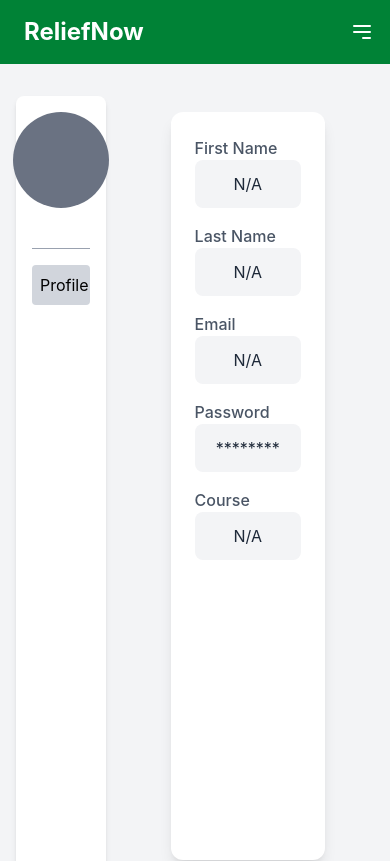
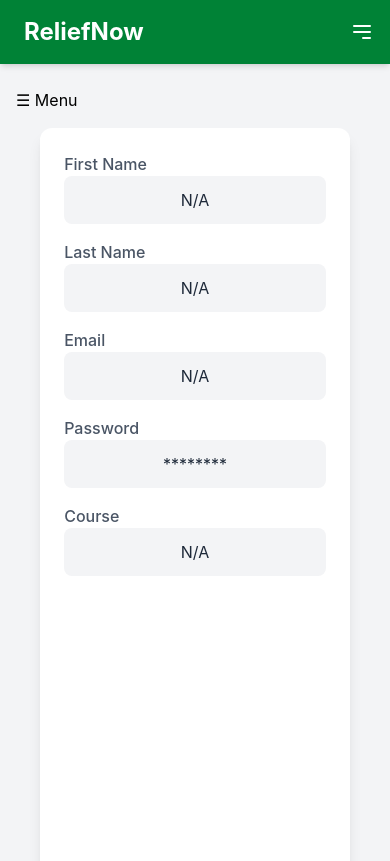
Before and after one commit to MohitMahara/ReliefNow, a React (Vite) app in the folder Client/: page /dashboard in a window 390 px wide. Shown: the top 861 px of the page. Built offline with nearby package versions, Linux system fonts and the light colour scheme.

Commit message:
updated dashboard page and made it responsive

```diff
--- a/Client/src/Pages/Dashboard/UserDashboard.jsx
+++ b/Client/src/Components/Dashboard/MenuBtn.jsx
@@ -1,18 +1,29 @@
-import React from "react";
-import { Layout } from "../Layout/Layout";
-import { UseFirebase } from "../../Contexts/firebaseContext";
-import { ProfilePage } from "../Profile/ProfilePage";
+import React, {useState} from "react";
+import { UseFirebase } from "../../Contexts/firebase";
 import { NavLink } from "react-router-dom";
 
-export const UserDashboard = () => {
-  const { userInfo } = UseFirebase();
+export const MenuBtn  = () => {
+    const [isOpen, setIsOpen] = useState(false);
+    const {userInfo} = UseFirebase();
 
-  return (
-    <>
-      <Layout>
-        <div className="flex flex-row px-4 py-8 bg-gray-100 w-auto h-screen">
-          <div className="left-sidebar w-1/4 bg-white p-4 rounded-lg shadow-md h-full">
-            <div className="profile-header flex flex-col items-center justify-center mb-4">
+
+
+    const handleClick = () =>{
+        if(isOpen)setIsOpen(false);
+        else setIsOpen(true);
+    }
+
+    return <>
+       <div className="block md:hidden" onClick={handleClick}>
+         &#9776; Menu
+       </div>
+
+       {isOpen &&(
+         <div className="md:hidden fixed top-0 left-0 w-full h-full bg-black opacity-50 z-10 transition duration-300 ease-in-out" onClick={() => setIsOpen(false)}></div>
+       )}
+
+        <div className={`md:hidden left-0 top-30 fixed w-[65%] bg-white h-100 shadow-lg rounded-lg p-4 z-20 mt-4 transition duration-200 ease-in-out ${isOpen ? "block" : "hidden"}`}>
+           <div className="profile-header flex flex-col items-center justify-center mb-4">
               {userInfo?.user?.photoURL ? (
                 <>
                   <img
@@ -24,6 +35,11 @@ export const UserDashboard = () => {
                   <h3 className="pt-1 text-lg font-bold">
                     {userInfo?.user.name}
                   </h3>
+
+
+                  <p className="pt-1 text-sm font-semibold text-gray-500">
+                    {userInfo?.user?.role}
+                  </p>
                 </>
               ) : (
                 <>
@@ -33,6 +49,10 @@ export const UserDashboard = () => {
                   <h3 className="pt-1 text-lg font-bold">
                     {userInfo?.user?.name}
                   </h3>
+
+                  <p className="pt-1 text-md text-gray-500">
+                    {userInfo?.user?.role}
+                  </p>
 
                 </>
               )}
@@ -48,13 +68,7 @@ export const UserDashboard = () => {
               <NavLink to="/organized-events" className="mb-3 bg-gray-300 p-2 w-full text-center rounded-sm text-md hover:bg-gray-500 cursor-pointer hover:text-white transition duration-200">Organized Events</NavLink>
 
             </div>
+        </div>
 
-          </div>
-          <div className="right-content w-3/4  p-4  min-h-full ml-4 flex flex-col items-center justify-center">
-              <ProfilePage/>
-          </div>
-        </div>
-      </Layout>
     </>
-  );
-};
+}
--- a/Client/src/Pages/Dashboard/Dashboard.jsx
+++ b/Client/src/Pages/Dashboard/Dashboard.jsx
@@ -1,8 +1,9 @@
 import React from "react";
 import { UseFirebase } from "../../Contexts/firebase";
-import { Layout } from "../../Components/Layout/Layout";
 import { ProfilePage } from "../Profile/ProfilePage";
 import { NavLink } from "react-router-dom";
+import { Layout } from "../../Components/Layout/Layout";
+import { MenuBtn } from "../../Components/Dashboard/MenuBtn";
 
 export const Dashboard = () => {
   const { userInfo } = UseFirebase();
@@ -11,8 +12,10 @@ export const Dashboard = () => {
   return (
     <>
       <Layout>
-        <div className="flex flex-row px-4 py-8 bg-gray-100 w-auto h-screen">
-          <div className="left-sidebar w-1/4 bg-white p-4 rounded-lg shadow-md h-full">
+        <div className="px-4 py-6">
+          <MenuBtn/>
+        <div className="flex flex-row p-4 bg-gray-100 w-auto h-screen">
+          <div className="hidden md:block left-sidebar w-1/4 bg-white p-4 rounded-lg shadow-md h-full">
             <div className="profile-header flex flex-col items-center justify-center mb-4">
               {userInfo?.user?.photoURL ? (
                 <>
@@ -26,24 +29,24 @@ export const Dashboard = () => {
                     {userInfo?.user.name}
                   </h3>
 
-                  <p className="pt-1 text-md text-gray-500">
-                    {userRole}
+
+                  <p className="pt-1 text-sm font-semibold text-gray-500">
+                    {userInfo?.user?.role}
                   </p>
                 </>
               ) : (
                 <>
                   <div className="w-24 h-24 bg-gray-500 rounded-full flex items-center justify-center text-white text-xl mb-4">
-                    <p className="text-3xl">
-                      {userInfo?.user?.name?.charAt(0)}
-                    </p>
+                      <p className="text-3xl">{userInfo?.user?.name?.charAt(0)}</p>
                   </div>
                   <h3 className="pt-1 text-lg font-bold">
                     {userInfo?.user?.name}
                   </h3>
 
                   <p className="pt-1 text-md text-gray-500">
-                    {userRole}
+                    {userInfo?.user?.role}
                   </p>
+
                 </>
               )}
             </div>
@@ -51,17 +54,19 @@ export const Dashboard = () => {
             <hr className="text-gray-400 mb-4"></hr>
 
             <div className="flex flex-col items-center justify-center profile-info mb-4">
-              <NavLink
-                to="/user-dashboard"
-                className="mb-3 bg-gray-300 p-2 w-full text-center rounded-sm text-md hover:bg-gray-500 cursor-pointer hover:text-white transition duration-200"
-              >
-                Profile
-              </NavLink>
+              <NavLink to="/user-dashboard" className="mb-3 bg-gray-300 p-2 w-full text-center rounded-sm text-md hover:bg-gray-500 cursor-pointer hover:text-white transition duration-200">Profile</NavLink>
+
+              <NavLink to="/attended-events" className="mb-3 bg-gray-300 p-2 w-full text-center rounded-sm text-md hover:bg-gray-500 cursor-pointer hover:text-white transition duration-200">Attended Events</NavLink>
+
+              <NavLink to="/organized-events" className="mb-3 bg-gray-300 p-2 w-full text-center rounded-sm text-md hover:bg-gray-500 cursor-pointer hover:text-white transition duration-200">Organized Events</NavLink>
+
             </div>
+
           </div>
-          <div className="right-content w-3/4  p-4  min-h-full ml-4 flex flex-col items-center justify-center">
-            <ProfilePage />
+          <div className="right-content w-full md:w-3/4  md:p-4  min-h-full md:ml-4 flex flex-col items-center justify-center">
+              <ProfilePage/>
           </div>
+        </div>
         </div>
       </Layout>
     </>
--- a/Client/src/Pages/Profile/ProfilePage.jsx
+++ b/Client/src/Pages/Profile/ProfilePage.jsx
@@ -5,7 +5,7 @@ export const ProfilePage = () => {
   const { userInfo } = UseFirebase();
 
   return (
-      <div className="w-[70%] bg-white shadow-lg rounded-xl p-6 flex flex-col items-center h-full">
+      <div className="w-[95%] md:w-[70%] bg-white shadow-lg rounded-xl p-6 flex flex-col items-center h-full">
 
         <div className="w-full">
           <ProfileField label="First Name" value={userInfo?.user?.name || "N/A"} />
```
Also changed, not shown: Client/src/Pages/Dashboard/AdminDashboard.jsx (deleted), Client/src/Pages/Dashboard/VolunteerDashboard.jsx (deleted).
